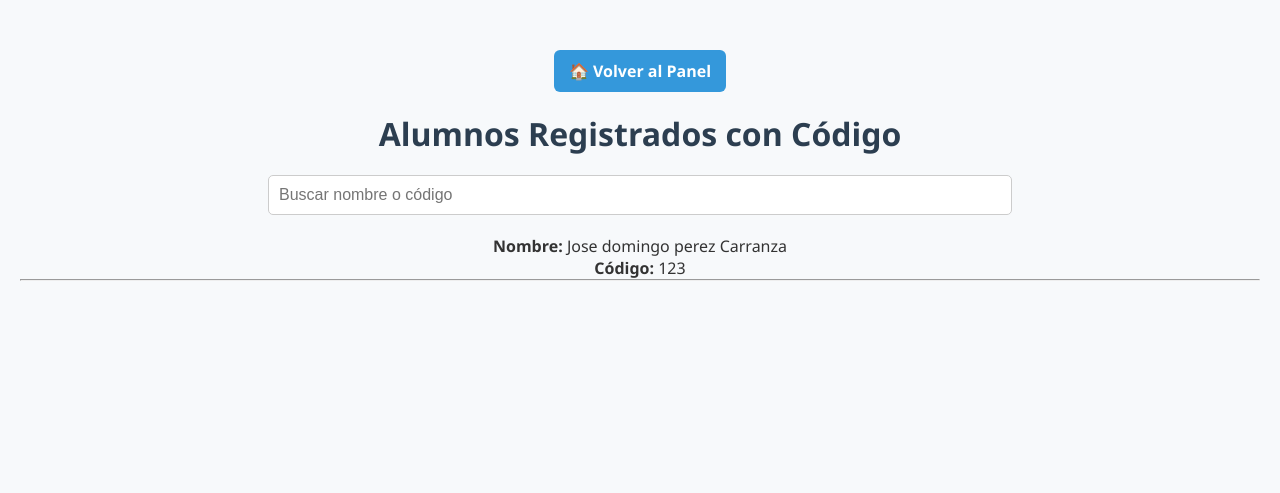
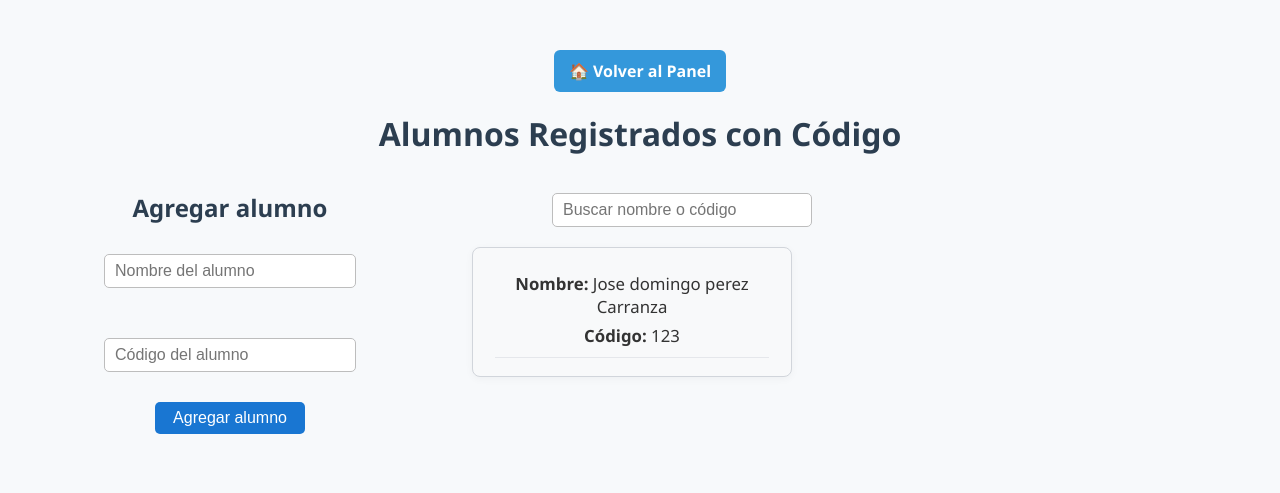
Before and after one commit to AriusJerek/Biblioteca-Web, a Flask app: page /alumnos in a window 1280 px wide. Shown: the top 493 px of the page. Run offline with Flask 3, Linux system fonts and the light colour scheme; a user stored in the database is signed in; data comes from the database, SQL or seed files in the repository; both versions use the stored data as it was after the commit.

Commit message:
Agregar API para gestionar alumnos: implementar funcionalidad para agregar alumnos y actualizar la interfaz con un formulario de entrada.

```diff
--- a/app.py
+++ b/app.py
@@ -210,6 +210,27 @@ def api_alumnos():
     conn.close()
     return jsonify([dict(alumno) for alumno in alumnos])
 
+# --- API para agregar alumno ---
+@app.route('/api/alumnos', methods=['POST'])
+def agregar_alumno():
+    if 'usuario' not in session:
+        return jsonify({'error': 'No autorizado'}), 401
+    data = request.get_json()
+    nombre = data.get('nombre')
+    codigo = data.get('codigo')
+    if not nombre or not codigo:
+        return jsonify({'error': 'Datos incompletos'}), 400
+    try:
+        with sqlite3.connect(DATABASE_LIBROS) as conn:
+            c = conn.cursor()
+            c.execute('INSERT INTO alumnos (nombre, codigo) VALUES (?, ?)', (nombre, codigo))
+            conn.commit()
+        return jsonify({'success': True}), 201
+    except sqlite3.IntegrityError:
+        return jsonify({'error': 'Código de alumno duplicado'}), 400
+    except Exception as e:
+        return jsonify({'error': 'Error interno del servidor', 'detalle': str(e)}), 500
+
 # --- API para anuncios ---
 @app.route('/api/anuncios', methods=['GET'])
 def api_anuncios():
--- a/static/css/estilos.css
+++ b/static/css/estilos.css
@@ -973,16 +973,99 @@ main {
   line-height: 1.6;
 }
 
+/* === Estilos para la sección de alumnos === */
+#alumnos {
+  margin-top: 20px;
+  display: flex;
+  flex-wrap: wrap;
+  gap: 18px;
+}
+#alumnos > div {
+  background: #f8f9fa;
+  border: 1px solid #d1d5db;
+  border-radius: 8px;
+  box-shadow: 0 2px 8px rgba(0,0,0,0.04);
+  padding: 18px 22px;
+  min-width: 220px;
+  max-width: 320px;
+  flex: 1 1 220px;
+  transition: box-shadow 0.2s;
+}
+#alumnos > div:hover {
+  box-shadow: 0 4px 16px rgba(0,0,0,0.10);
+  border-color: #a3a3a3;
+}
+#alumnos p {
+  margin: 6px 0;
+  font-size: 1.05em;
+}
+#alumnos hr {
+  border: none;
+  border-top: 1px solid #e5e7eb;
+  margin: 10px 0 0 0;
+}
+#form-agregar-alumno {
+  display: flex;
+  gap: 10px;
+  align-items: center;
+  margin-top: 18px;
+  margin-bottom: 0;
+}
+#form-agregar-alumno input[type="text"] {
+  padding: 7px 10px;
+  border: 1px solid #bdbdbd;
+  border-radius: 5px;
+  font-size: 1em;
+  outline: none;
+  transition: border 0.2s;
+}
+#form-agregar-alumno input[type="text"]:focus {
+  border-color: #1976d2;
+}
+#form-agregar-alumno button {
+  background: #1976d2;
+  color: #fff;
+  border: none;
+  border-radius: 5px;
+  padding: 7px 18px;
+  font-size: 1em;
+  cursor: pointer;
+  transition: background 0.2s;
+}
+#form-agregar-alumno button:hover {
+  background: #125ea2;
+}
+#mensaje-alumno {
+  font-size: 1em;
+  min-width: 120px;
+  display: inline-block;
+}
+#buscador-alumnos {
+  margin-bottom: 10px;
+  padding: 7px 10px;
+  border: 1px solid #bdbdbd;
+  border-radius: 5px;
+  font-size: 1em;
+  width: 260px;
+  outline: none;
+  transition: border 0.2s;
+}
+#buscador-alumnos:focus {
+  border-color: #1976d2;
+}
+.alumnos-flex {
+  display: flex;
+  gap: 32px;
+  align-items: flex-start;
+  flex-wrap: wrap;
+  margin-top: 18px;
+}
+.alumnos-col {
+  flex: 1 1 320px;
+  min-width: 300px;
+  max-width: 420px;
+}
 @media (max-width: 900px) {
-  .principal-flex {
-    flex-direction: column;
-    gap: 24px;
-  }
-  .novedades-lateral, .seccion-normas {
-    max-width: 100%;
-    width: 100%;
-  }
-  .novedades-lateral {
-    margin-bottom: 0;
-  }
+  .alumnos-flex { flex-direction: column; gap: 18px; }
+  .alumnos-col { max-width: 100%; }
 }
--- a/templates/alumnos.html
+++ b/templates/alumnos.html
@@ -10,8 +10,21 @@
 <a href="/panel" class="btn-volver">🏠 Volver al Panel</a>
   <h1>Alumnos Registrados con Código</h1>
 
-  <input type="text" id="buscador-alumnos" placeholder="Buscar nombre o código">
-  <div id="alumnos"></div>
+  <div class="alumnos-flex">
+    <div class="alumnos-col">
+      <form id="form-agregar-alumno" style="margin-bottom:20px">
+        <h2 style="margin-top:0">Agregar alumno</h2>
+        <input type="text" id="nuevo-nombre" placeholder="Nombre del alumno" required>
+        <input type="text" id="nuevo-codigo" placeholder="Código del alumno" required>
+        <button type="submit">Agregar alumno</button>
+        <span id="mensaje-alumno" style="color:green;margin-left:10px"></span>
+      </form>
+    </div>
+    <div class="alumnos-col">
+      <input type="text" id="buscador-alumnos" placeholder="Buscar nombre o código">
+      <div id="alumnos"></div>
+    </div>
+  </div>
 
   <script>
     let todosLosAlumnos = [];
@@ -26,6 +39,10 @@
     function mostrarAlumnos(alumnos) {
       const contenedor = document.getElementById('alumnos');
       contenedor.innerHTML = '';
+      if (alumnos.length === 0) {
+        contenedor.innerHTML = '<p style="color:gray">No hay alumnos registrados.</p>';
+        return;
+      }
       alumnos.forEach(alumno => {
         const div = document.createElement('div');
         div.innerHTML = `
@@ -45,6 +62,47 @@
       );
       mostrarAlumnos(filtrados);
     });
+
+    // Agregar alumno
+    document.getElementById('form-agregar-alumno').addEventListener('submit', function(e) {
+      e.preventDefault();
+      const nombre = document.getElementById('nuevo-nombre').value.trim();
+      const codigo = document.getElementById('nuevo-codigo').value.trim();
+      const mensaje = document.getElementById('mensaje-alumno');
+      mensaje.textContent = '';
+      if (!nombre || !codigo) {
+        mensaje.style.color = 'red';
+        mensaje.textContent = 'Completa ambos campos.';
+        return;
+      }
+      fetch('/api/alumnos', {
+        method: 'POST',
+        headers: { 'Content-Type': 'application/json' },
+        body: JSON.stringify({ nombre, codigo })
+      })
+      .then(res => res.json().then(data => ({status: res.status, body: data})))
+      .then(res => {
+        if (res.status === 201) {
+          mensaje.style.color = 'green';
+          mensaje.textContent = 'Alumno agregado.';
+          // Recargar lista
+          fetch('/api/alumnos')
+            .then(res => res.json())
+            .then(data => {
+              todosLosAlumnos = data;
+              mostrarAlumnos(data);
+            });
+          document.getElementById('form-agregar-alumno').reset();
+        } else {
+          mensaje.style.color = 'red';
+          mensaje.textContent = res.body.error || 'Error al agregar.';
+        }
+      })
+      .catch(() => {
+        mensaje.style.color = 'red';
+        mensaje.textContent = 'Error de red.';
+      });
+    });
   </script>
 
 </body>
```
Also changed, not shown: database/basedatos.db.
